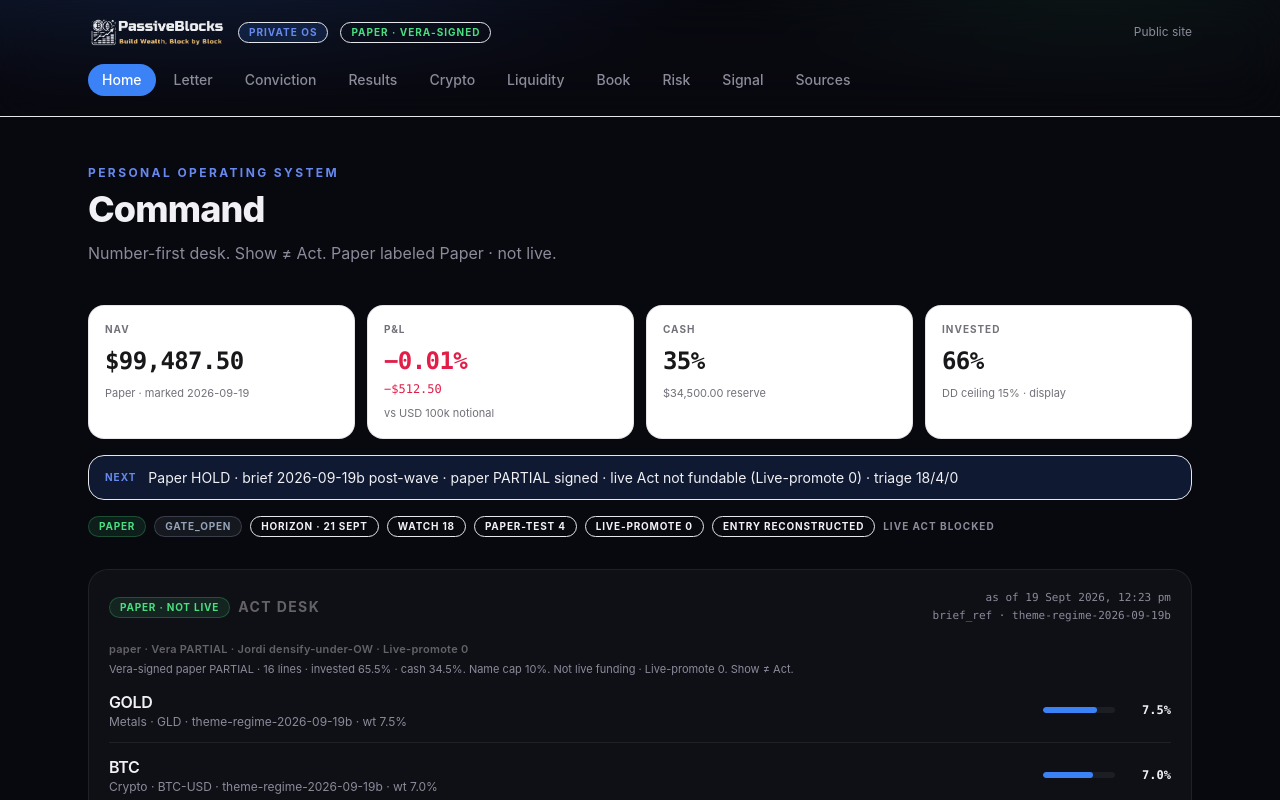
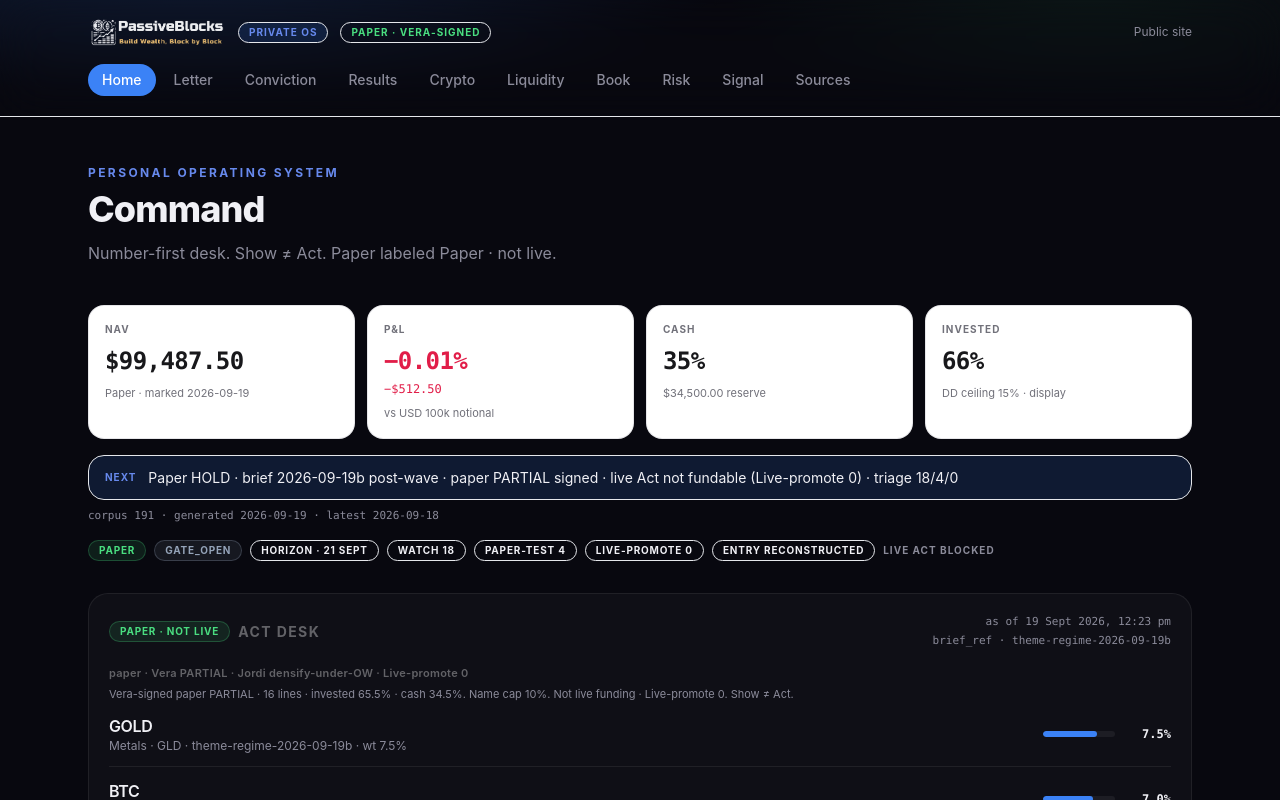
Before and after one commit to ghodzilla/passiveblocks-web, a Next.js app: page /os in a window 1280 px wide. Shown: the top 800 px of the page. Built offline with nearby package versions, Linux system fonts and the light colour scheme.

Commit message:
feat(os): Home corpus meta from signalPack.signals_json
Surface n_records / generated / latest_signal_date under the soft
status banner so Command matches Signal corpus (191 · 2026-09-19 ·
2026-09-18). No invented numbers.

```diff
--- a/app/os/page.tsx
+++ b/app/os/page.tsx
@@ -87,6 +87,13 @@ export default function OsHomePage() {
   const partialLabel = paperPartial ? paperPartialActLabel(targetBook) : null;
   const bookCashPct = targetBook.cash_pct;
   const bookInvestedPct = targetBook.invested_pct;
+  const signalsJson = signalLive ? signalPack.status.signals_json : undefined;
+  const corpusMeta =
+    signalsJson?.n_records != null &&
+    signalsJson.generated &&
+    signalsJson.latest_signal_date
+      ? `corpus ${signalsJson.n_records} · generated ${signalsJson.generated} · latest ${signalsJson.latest_signal_date}`
+      : null;
   const cashPct = bookCashPct;
   const investedPct = bookInvestedPct;
   const cashUsd = Math.round((paperMarks.notional_equity_usd ?? 100000) * bookCashPct) / 100;
@@ -148,6 +155,11 @@ export default function OsHomePage() {
             : ''}
         </p>
       </div>
+      {corpusMeta ? (
+        <p className="mb-4 -mt-2 font-mono text-[11px] text-[var(--muted)]" data-os="corpus-meta">
+          {corpusMeta}
+        </p>
+      ) : null}
 
       {/* 3. Minimal pills */}
       <div className="mb-8 flex flex-wrap items-center gap-2">
```
